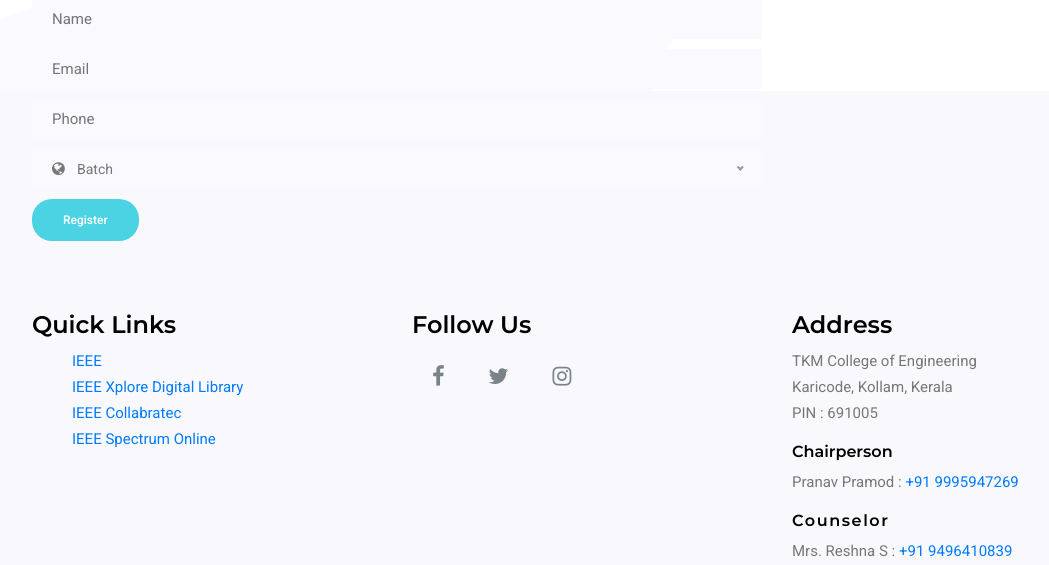
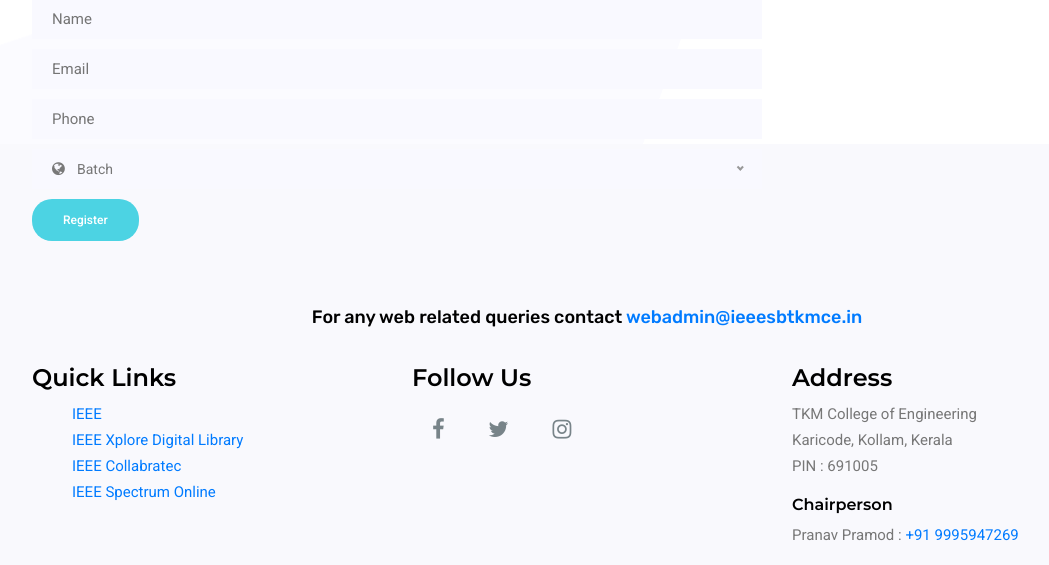
Before and after one commit to thameemk/ieee-sb-tkmce, a PHP site: the page made by application/views/reg-oncore.php in a window 1280 px wide. Shown: the part 295-860 px from the top of the page, without its empty margins (53-1102 px from the left). Run offline with PHP 8.4, Linux system fonts and the light colour scheme; the template is opened without the code that fills it, so the values that code supplies are empty.

Commit message:
web admin

```diff
--- a/application/views/reg-oncore.php
+++ b/application/views/reg-oncore.php
@@ -54,3 +54,6 @@
     </div>
 </div>
 </section>
+<section>
+    <h4 class="mt-3 mb-3 text-center">For any web related queries contact <a href="mailto:webadmin@ieeesbtkmce.in">webadmin@ieeesbtkmce.in</a></h4>
+</section>
```
Also changed, not shown: application/views/static/contact.php (+8 -6 lines).
